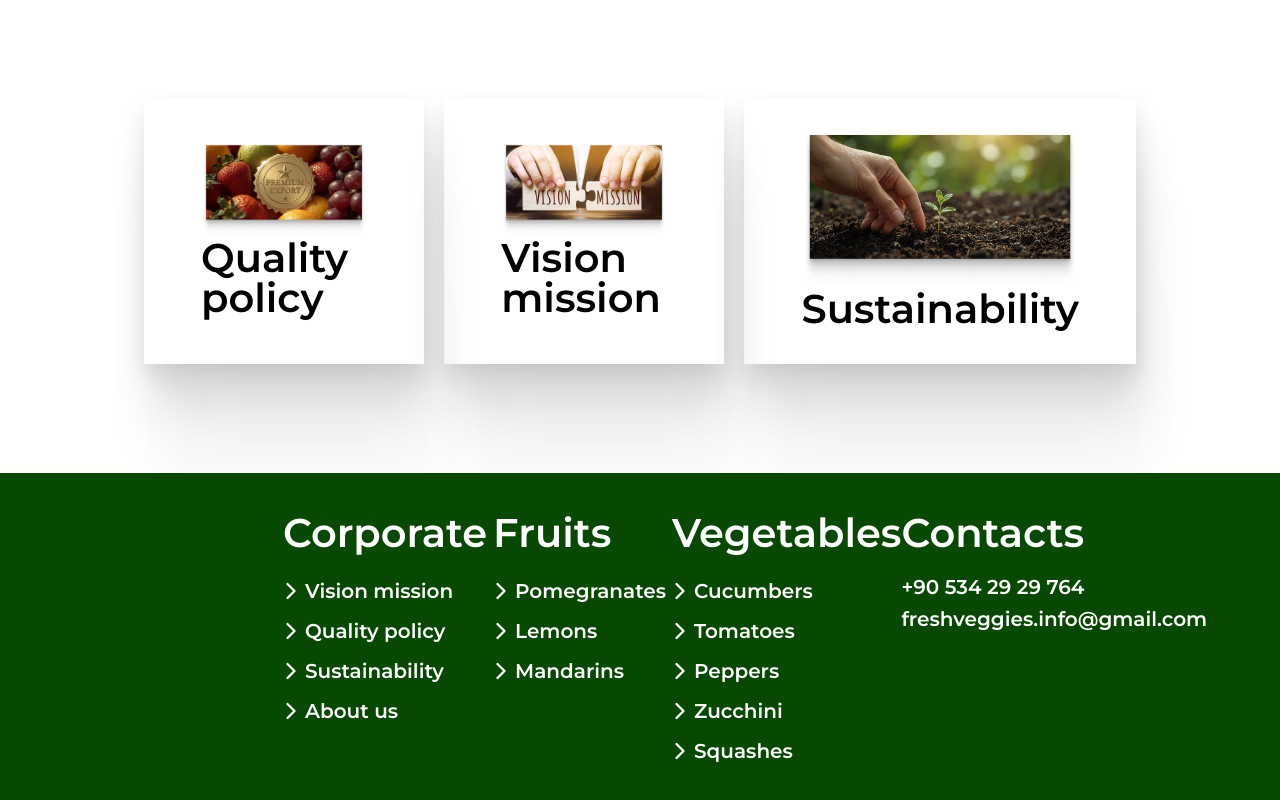
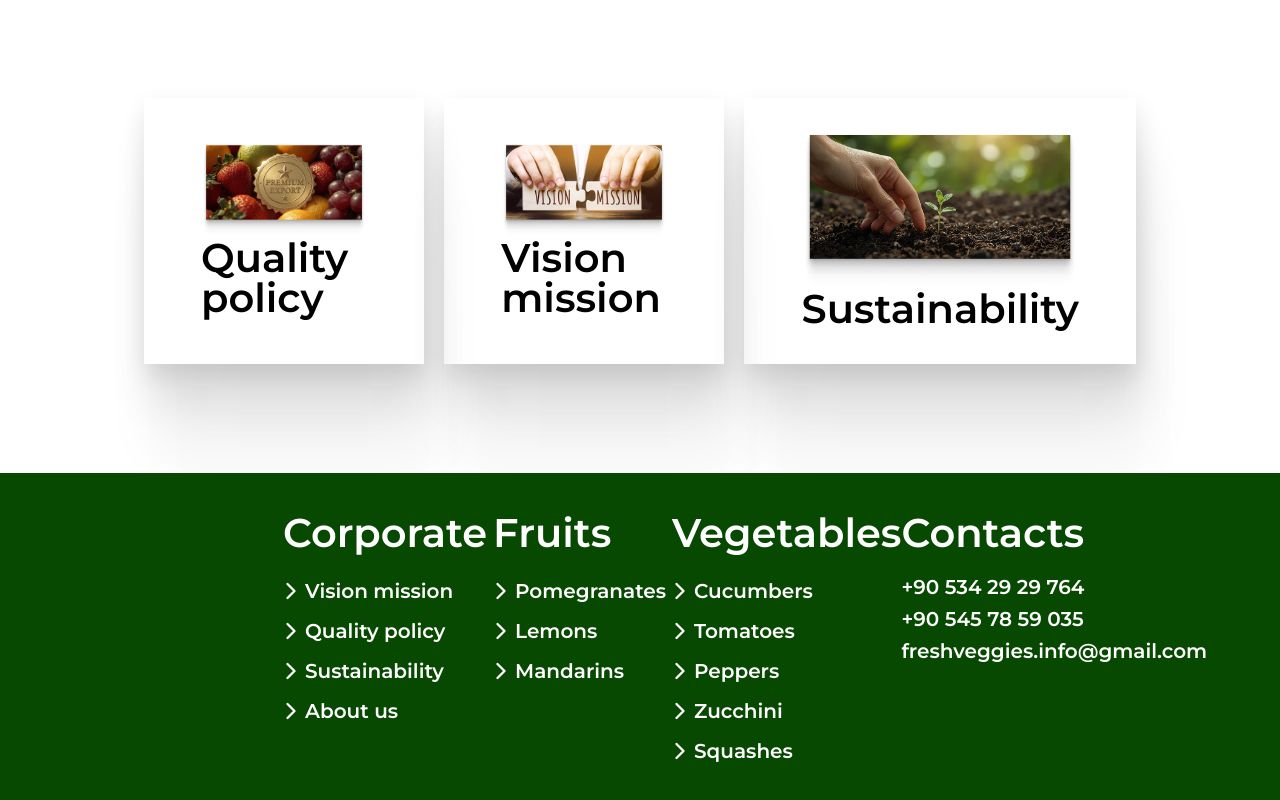
Before and after one commit to yuriivintoniak/grow-up-company, a React (Vite) app: page / in a window 1280 px wide. Shown: the part 1611-2411 px from the top of the page. Built offline with nearby package versions, Linux system fonts and the light colour scheme.

Commit message:
chore: update footer contacts with additional phone number

```diff
--- a/src/components/footer/data.footer.ts
+++ b/src/components/footer/data.footer.ts
@@ -45,6 +45,7 @@ export const footerMenuItems: FooterMenuItem[] = [
     href: "#contacts",
     options: [
       { label: "+90 534 29 29 764", href: "#phone" },
+      { label: "+90 545 78 59 035", href: "#phone" },
       { label: "freshveggies.info@gmail.com", href: "#email" },
     ],
   },
```
